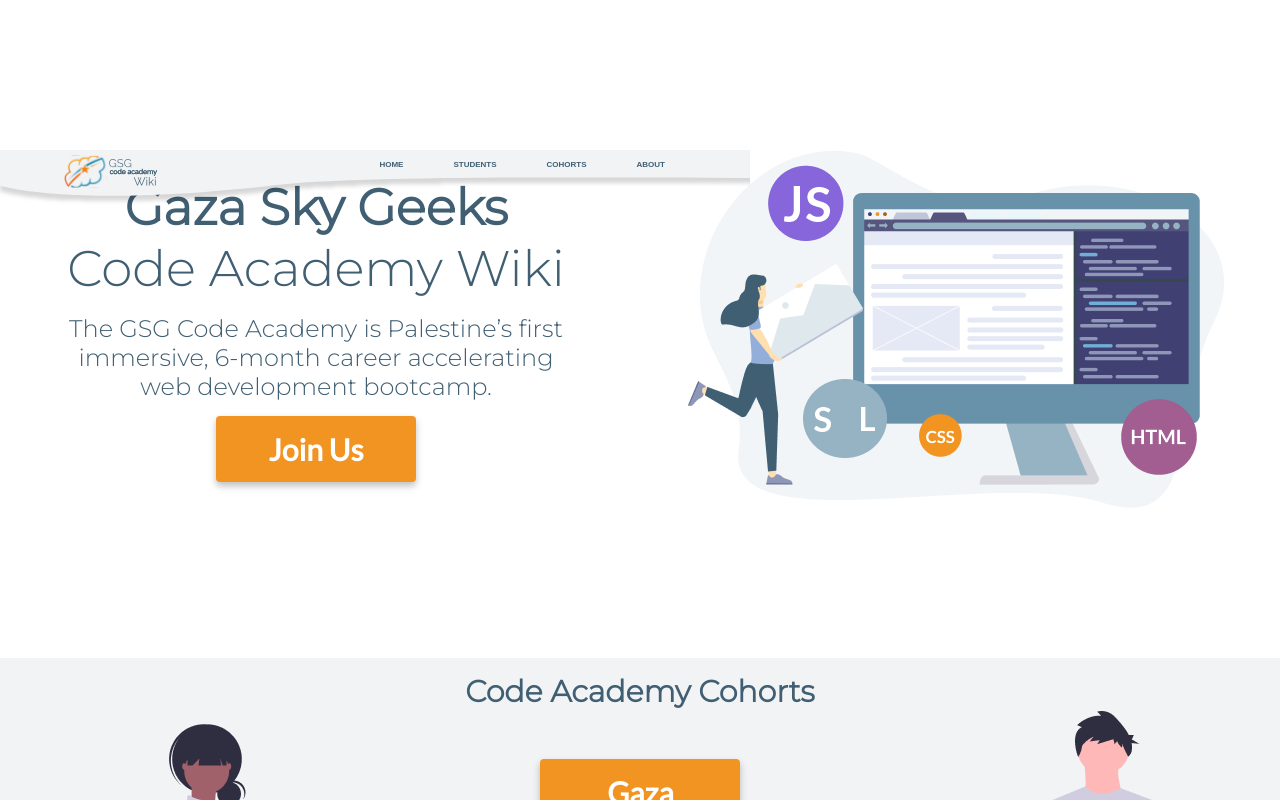
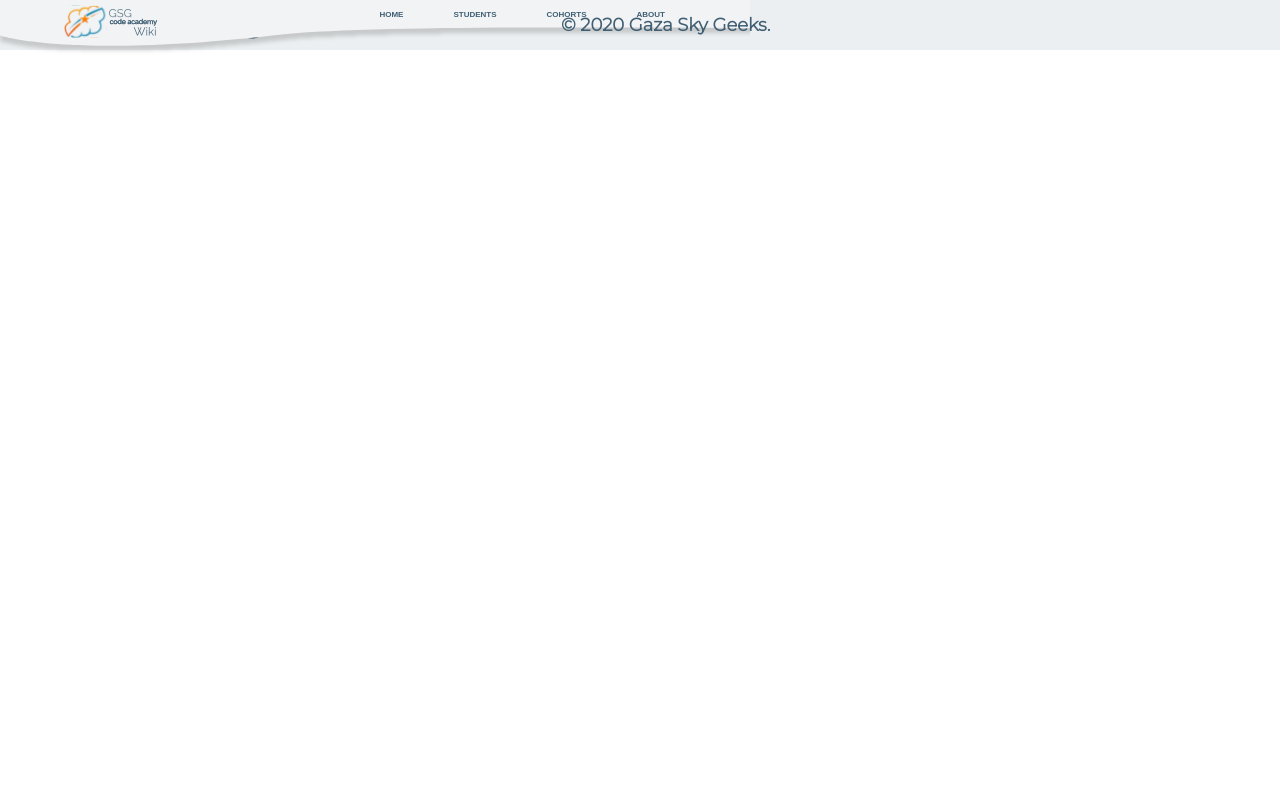
Before and after one commit to GSG-K3/code-academy-wiki, a React (Create React App) app in the folder client/: page /cohorts/1 in a window 1280 px wide. Shown: the top 800 px of the page. Built offline with nearby package versions, Linux system fonts and the light colour scheme.

Commit message:
use react router to home page

```diff
--- a/client/src/App.js
+++ b/client/src/App.js
@@ -3,13 +3,16 @@
 import Footer from './SharedComponents/Footer';
 import NavBar from './SharedComponents/NavBar/NavBar';
 import Home from './LayoutComponents/Home';
+import { Route, BrowserRouter as Router } from 'react-router-dom'
+
 function App() {
   return (
-    <div>
+    <Router>
       <NavBar />
-      <Home />
+      <Route exact path="/" component={Home} />
       <Footer />
-    </div>
+    </Router>
+
   );
 }
 export default App;
```
